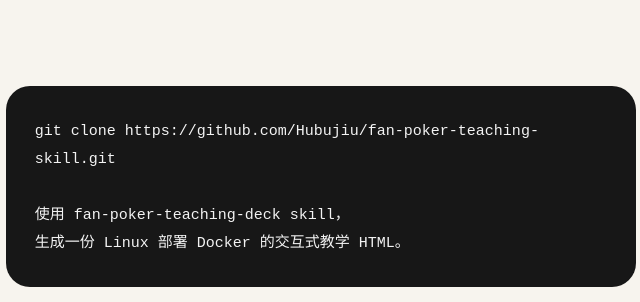
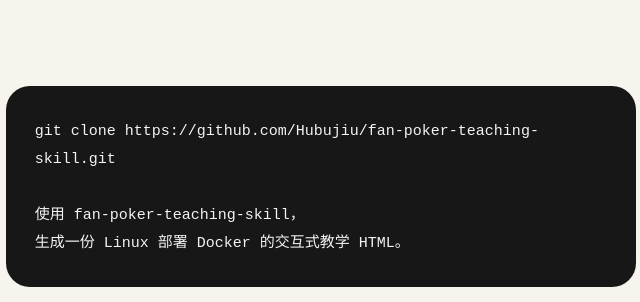
Before and after one commit to Hubujiu/fan-poker-teaching-skill, a website: page index.html in a window 1280 px wide. Shown: the part 2040-2342 px from the top of the page, 564-1204 px from the left. Drawn offline with Linux system fonts and the light colour scheme.

Commit message:
Use canonical skill name on landing page

```diff
--- a/index.html
+++ b/index.html
@@ -63,7 +63,7 @@
       <div class="install-copy"><h2>三分钟开始生成。</h2><p>克隆到 Agent 或 CLI 使用的 Skills 目录，然后直接描述主题、受众、卡片数量和内容要求。</p></div>
       <div class="code"><pre><code>git clone https://github.com/Hubujiu/fan-poker-teaching-skill.git
 
-使用 fan-poker-teaching-deck skill，
+使用 fan-poker-teaching-skill，
 生成一份 Linux 部署 Docker 的交互式教学 HTML。</code></pre></div>
     </div>
   </section>
```
